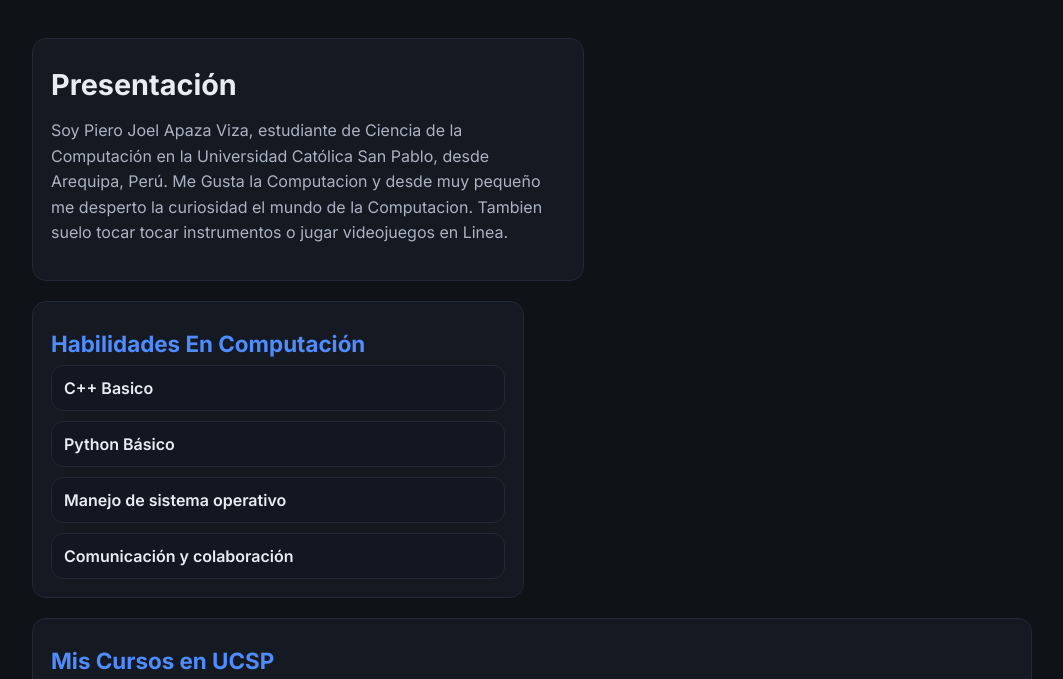
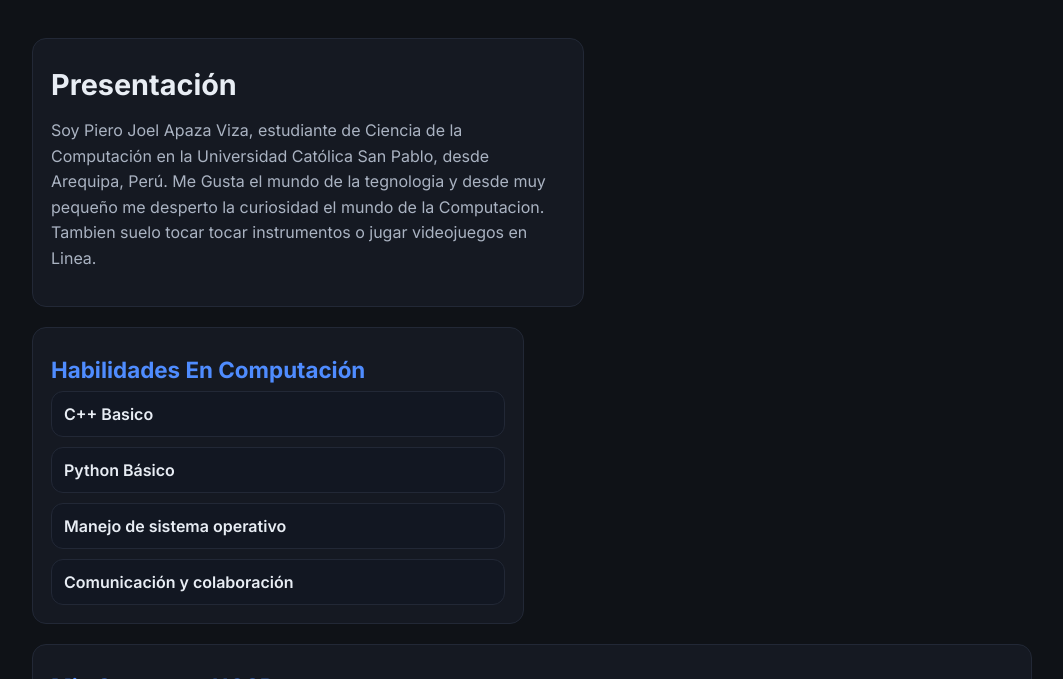
Before and after one commit to Piero-alt20/Piero-Joel-Apaza-Viza, a plain HTML site: page index.html in a window 1280 px wide. Shown: the part 75-754 px from the top of the page, without its empty margins (108-1171 px from the left). Drawn offline with Linux system fonts and the light colour scheme.

Commit message:
index.html

```diff
--- a/index.html
+++ b/index.html
@@ -98,7 +98,7 @@
         <h1>Presentación</h1>
         <p>
           Soy Piero Joel Apaza Viza, estudiante de Ciencia de la Computación en la Universidad Católica San Pablo, desde Arequipa, Perú.
-          Me Gusta la Computacion y desde muy pequeño me desperto la curiosidad el mundo de la Computacion. Tambien suelo tocar tocar instrumentos o jugar videojuegos en Linea.
+          Me Gusta el mundo de la tegnologia y desde muy pequeño me desperto la curiosidad el mundo de la Computacion. Tambien suelo tocar tocar instrumentos o jugar videojuegos en Linea.
         </p>
         <div class="badges">
       </div>
@@ -212,4 +212,5 @@ geométrico..</div>
     </div>
   </footer>
 </body>
+
 </html>
```
